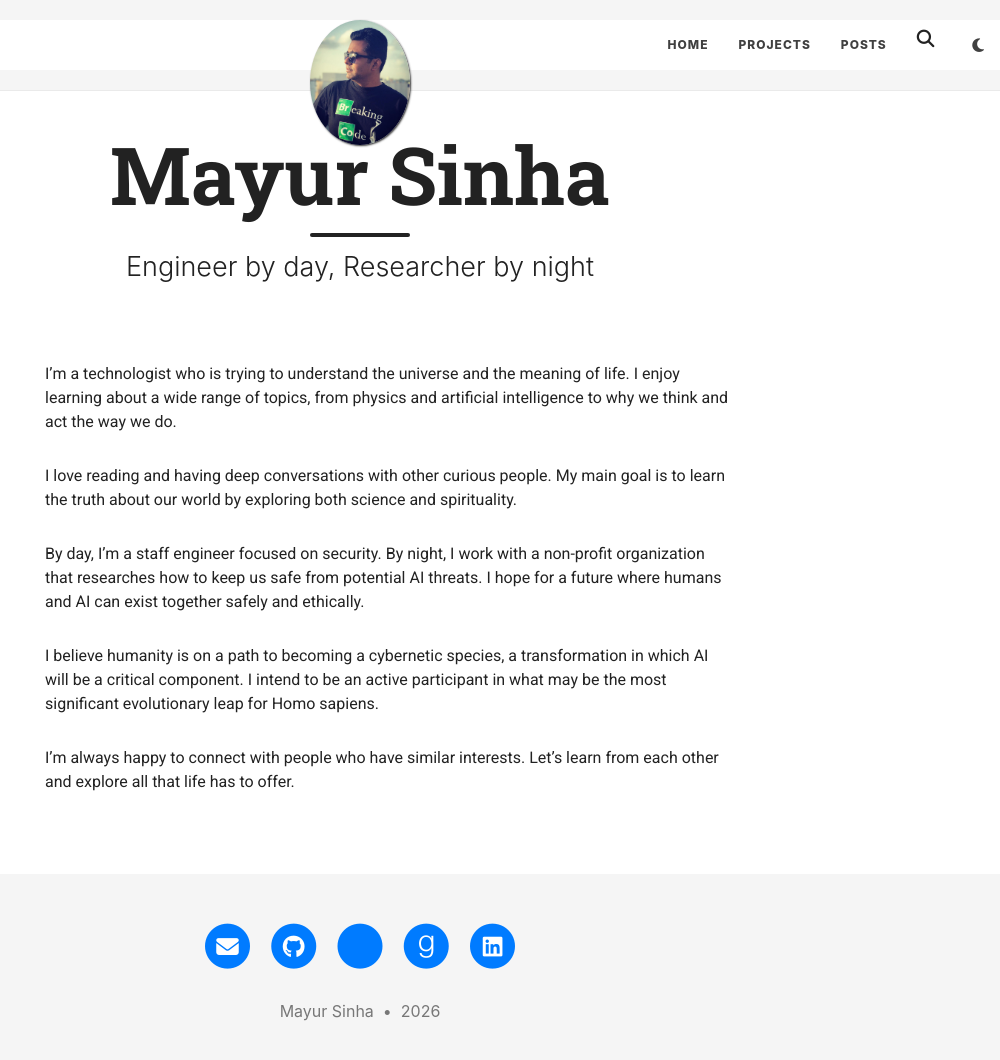
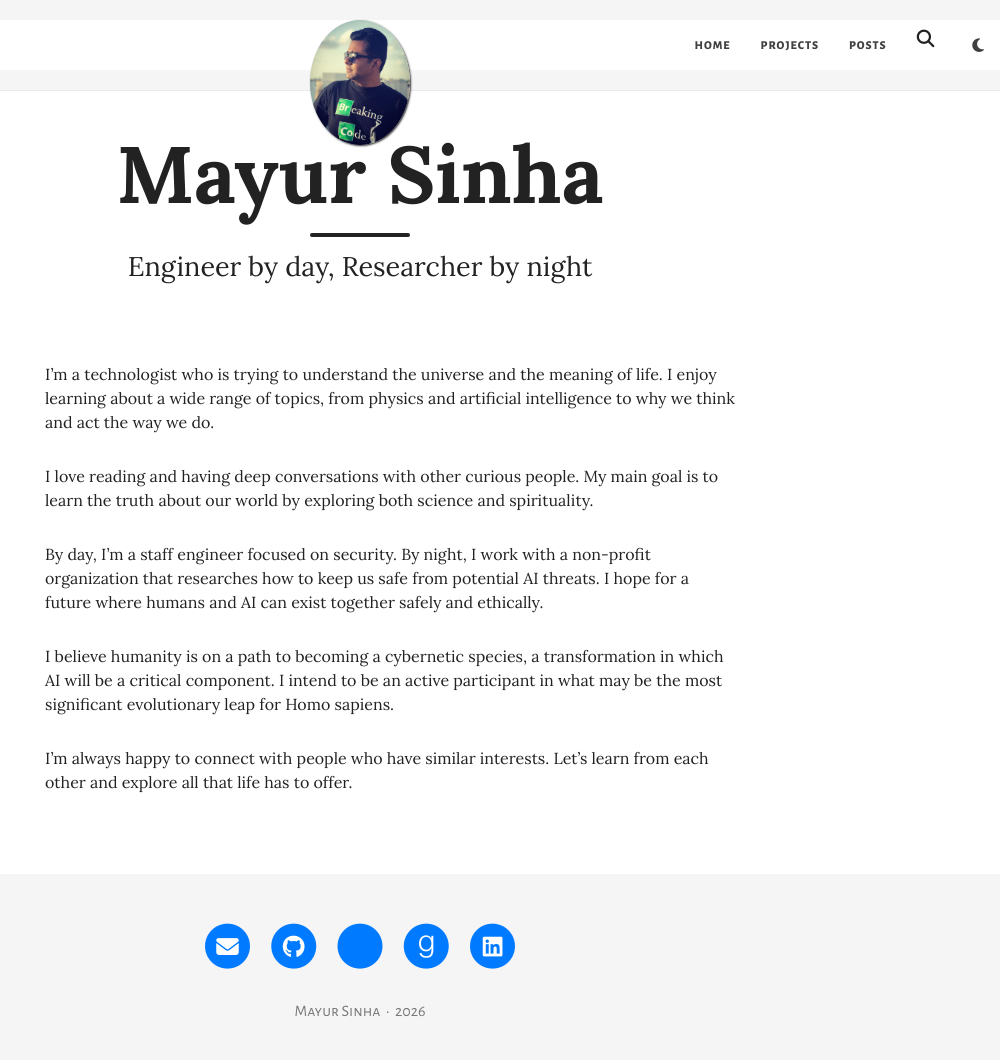
Before and after one commit to themayursinha/blog, a Jekyll site: the page built from index.md, in a window 1280 px wide and 1073 px high. Shown: the top 1060 px of the window, without its empty margins (280-1280 px from the left). Built offline with Jekyll 4.4.1, drawn with Linux system fonts in a browser that asks for light colours.

Commit message:
Update typography to serif/caps font pairing

```diff
--- a/_includes/head.html
+++ b/_includes/head.html
@@ -180,5 +180,4 @@
 
   <script id="MathJax-script" async src="https://cdn.jsdelivr.net/npm/mathjax@3.2.2/es5/tex-mml-chtml.js" integrity="sha384-Wuix6BuhrWbjDBs24bXrjf4ZQ5aFeFWBuKkFekO2t8xFU0iNaLQfp2K6/1Nxveei" crossorigin="anonymous"></script>
 
-  <link href="https://fonts.googleapis.com/css2?family=Roboto:wght@400;500;700&family=Roboto+Slab:wght@400;700&display=swap" rel="stylesheet">
 </head>
--- a/_layouts/base.html
+++ b/_layouts/base.html
@@ -10,7 +10,7 @@ common-ext-css:
     sri: "sha384-N7gull5mxE2uLDqZ+kcZolhmuopwLtTcThUsVnUS2LVMQljojN9cfJ9A6fUA63zB"
 common-googlefonts:
   - "Lora:400,700,400italic,700italic"
-  - "Open+Sans:300italic,400italic,600italic,700italic,800italic,400,300,600,700,800"
+  - "Alegreya+Sans+SC:400,500,700,800"
 common-js:
   - "/js/jquery-3.7.0.min.js"
   - "/js/bootstrap.min.js"
--- a/_layouts/minimal.html
+++ b/_layouts/minimal.html
@@ -2,6 +2,9 @@
 common-css:
   - "/css/bootstrap.min.css"
   - "/css/main-minimal.css"
+common-googlefonts:
+  - "Lora:400,700,400italic,700italic"
+  - "Alegreya+Sans+SC:400,500,700,800"
 common-js:
   - "/js/jquery-3.7.0.min.js"
   - "/js/bootstrap.min.js"
--- a/css/main.css
+++ b/css/main.css
@@ -1,9 +1,13 @@
 @import url("pygment_highlights.css");
 
 /* --- General --- */
+:root {
+  --font-body: 'Lora', Georgia, 'Times New Roman', serif;
+  --font-ui: 'Alegreya Sans SC', 'Open Sans', 'Segoe UI', 'Helvetica Neue', Arial, sans-serif;
+}
 
 body {
-  font-family: 'Roboto', 'system-ui', 'Segoe UI', 'Roboto', 'Helvetica Neue', Arial, sans-serif;
+  font-family: var(--font-body);
   font-size: 16px;
   color: #fff;
   position: relative;
@@ -14,8 +18,8 @@ p {
   margin: 30px 0;
 }
 h1,h2,h3,h4,h5,h6 {
-  font-family: 'Roboto Slab', 'system-ui', 'Segoe UI', 'Roboto', 'Helvetica Neue', Arial, sans-serif;
-  font-weight: 800;
+  font-family: var(--font-body);
+  font-weight: 700;
 }
 a {
   color: #007bff;
@@ -51,7 +55,7 @@ hr.small {
 }
 
 .main-explain-area {
-  font-family: 'Inter', 'system-ui', 'Segoe UI', 'Roboto', 'Helvetica Neue', Arial, sans-serif;
+  font-family: var(--font-body);
   padding: 15px inherit;
 }
 
@@ -102,7 +106,7 @@ img {
 .navbar-custom {
   background-color: #23242a;
   border-bottom: 1px solid #EAEAEA;
-  font-family: 'Inter', 'system-ui', 'Segoe UI', 'Roboto', 'Helvetica Neue', Arial, sans-serif;
+  font-family: var(--font-ui);
 }
 
 .navbar-custom .nav li a {
@@ -276,7 +280,7 @@ footer .list-inline {
   padding: 0;
 }
 footer .copyright {
-  font-family: 'Inter', 'system-ui', 'Segoe UI', 'Roboto', 'Helvetica Neue', Arial, sans-serif;
+  font-family: var(--font-ui);
   text-align: center;
   margin-bottom: 0;
 }
@@ -342,7 +346,7 @@ footer .theme-by {
   margin: 0 0 10px;
 }
 .post-preview .post-entry {
-  font-family: 'Inter', 'system-ui', 'Segoe UI', 'Roboto', 'Helvetica Neue', Arial, sans-serif;
+  font-family: var(--font-body);
 }
 .post-entry-container {
   display: inline-block;
@@ -383,7 +387,7 @@ footer .theme-by {
 /* --- Tags --- */
 
 .blog-tags {
-  font-family: 'Inter', 'system-ui', 'Segoe UI', 'Roboto', 'Helvetica Neue', Arial, sans-serif;
+  font-family: var(--font-ui);
   color: #999;
   font-size: 15px;
   margin-bottom: 30px;
@@ -476,7 +480,7 @@ footer .theme-by {
   font-size: 27px;
   line-height: 1.1;
   display: block;
-  font-family: 'Inter', 'system-ui', 'Segoe UI', 'Roboto', 'Helvetica Neue', Arial, sans-serif;
+  font-family: var(--font-body);
   font-weight: 300;
   margin: 10px 0 0;
 }
@@ -501,7 +505,7 @@ footer .theme-by {
   padding: 5px 10px;
   font-size: 11px;
   color: #EEE;
-  font-family: 'Inter', 'system-ui', 'Segoe UI', 'Roboto', 'Helvetica Neue', Arial, sans-serif;
+  font-family: var(--font-ui);
   right: 0;
   bottom: 0;
   display: none;
@@ -585,7 +589,7 @@ footer .theme-by {
 /* --- Pager --- */
 
 .pager li a {
-  font-family: 'Inter', 'system-ui', 'Segoe UI', 'Roboto', 'Helvetica Neue', Arial, sans-serif;
+  font-family: var(--font-ui);
   text-transform: uppercase;
   font-size: 14px;
   font-weight: 800;
@@ -767,7 +771,7 @@ td.gutter {
 }
 
 #full-tags-list {
-  font-family: 'Inter', 'system-ui', 'Segoe UI', 'Roboto', 'Helvetica Neue', Arial, sans-serif;
+  font-family: var(--font-ui);
 }
 
 #full-tags-list .tag-entry {
```
